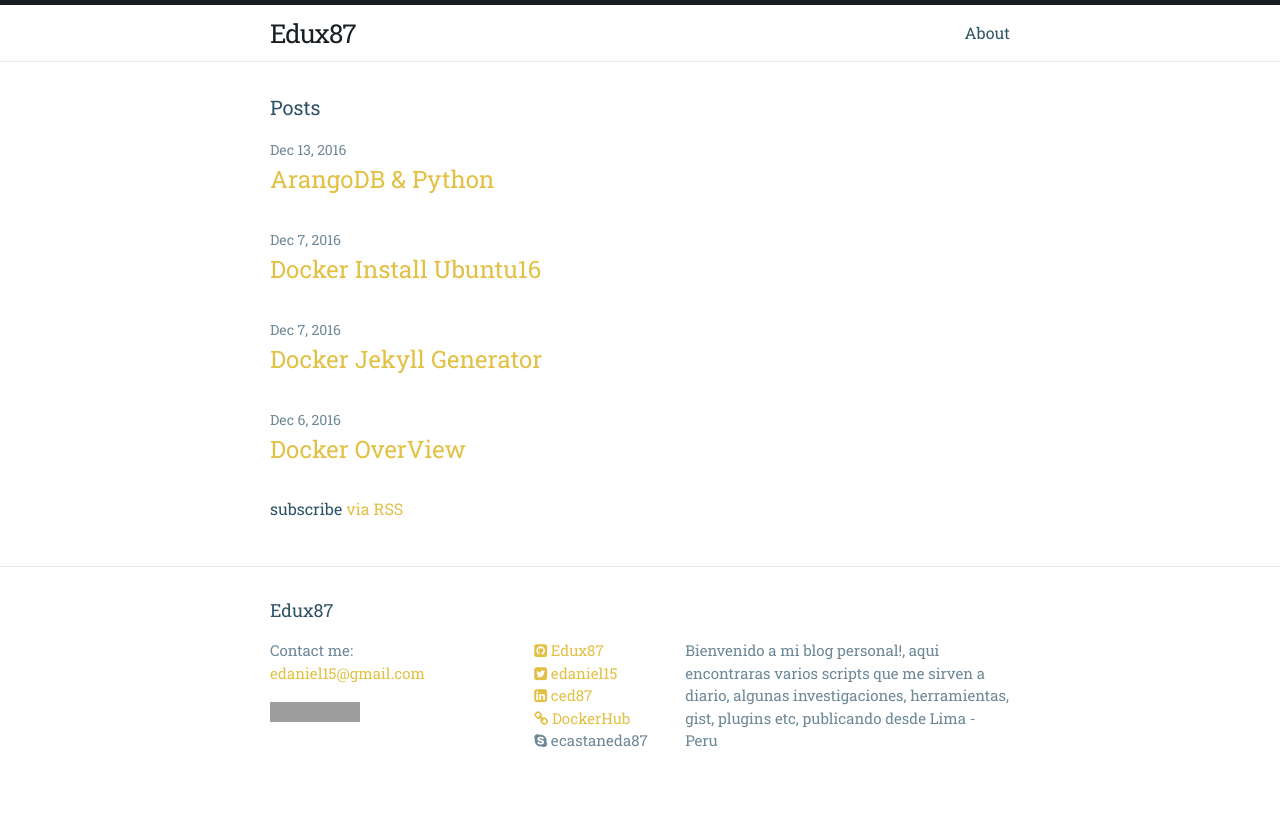
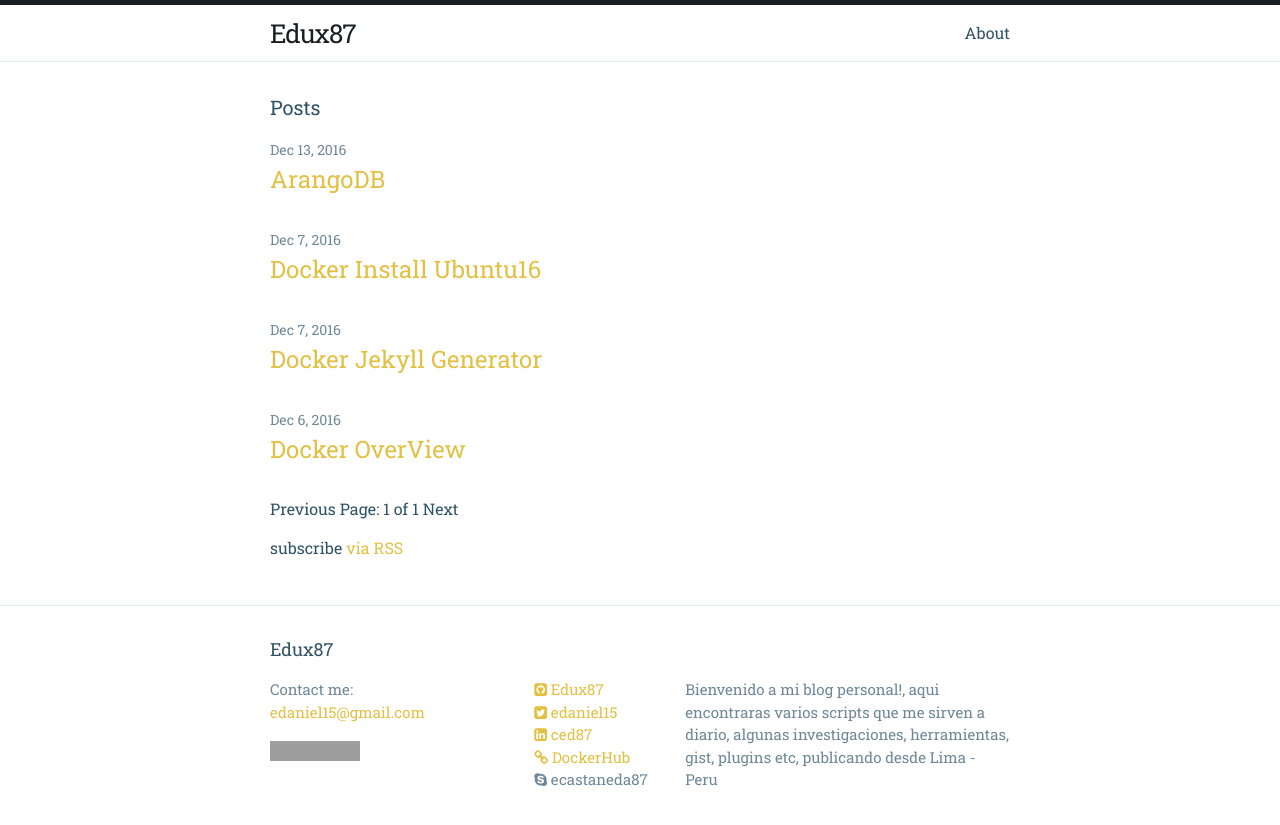
Before and after one commit to Edux87/edux87.github.io, a Jekyll site: the page built from index.html, in a window 1280 px wide. Shown: the top 825 px of the page. Built offline with Jekyll 4.4.1, drawn with Linux system fonts in a browser that asks for light colours; the list of posts is cut into pages by our own code; grey boxes are pictures that could not be loaded.

Commit message:
add pagination

```diff
--- a/_config.yml
+++ b/_config.yml
@@ -17,4 +17,5 @@
 analytics: google
 # Build settings
 markdown: kramdown
-paginate: 3
+gems: [jekyll-paginate, jekyll-gist]
+paginate: 10
--- a/_includes/header.html
+++ b/_includes/header.html
@@ -21,5 +21,4 @@
     </nav>
 
   </div>
-
 </header>
--- a/index.html
+++ b/index.html
@@ -7,7 +7,7 @@
   <h1 class="page-heading">Posts</h1>
 
   <ul class="post-list">
-    {% for post in site.posts %}
+    {% for post in paginator.posts %}
       <li>
         <span class="post-meta">{{ post.date | date: "%b %-d, %Y" }}</span>
 
@@ -16,7 +16,22 @@
         </h2>
       </li>
     {% endfor %}
-  </ul>
+    <!-- Pagination links -->
+    <div class="pagination">
+      {% if paginator.previous_page %}
+        <a href="{{ paginator.previous_page_path }}" class="previous">Previous</a>
+      {% else %}
+        <span class="previous">Previous</span>
+      {% endif %}
+      <span class="page_number ">Page: {{ paginator.page }} of {{ paginator.total_pages }}</span>
+      {% if paginator.next_page %}
+        <a href="{{ paginator.next_page_path }}" class="next">Next</a>
+      {% else %}
+        <span class="next ">Next</span>
+      {% endif %}
+    </div>
+</ul>
+
 
   <p class="rss-subscribe">subscribe <a href="{{ "/feed.xml" | prepend: site.baseurl }}">via RSS</a></p>
 
```
Also changed, not shown: _layouts/post.html (+1 -10 lines), _posts/2016-12-13-arango-db-python.markdown (deleted, +0 -17 lines), _posts/2016-12-13-arango-db.markdown (added, +26 -0 lines).
